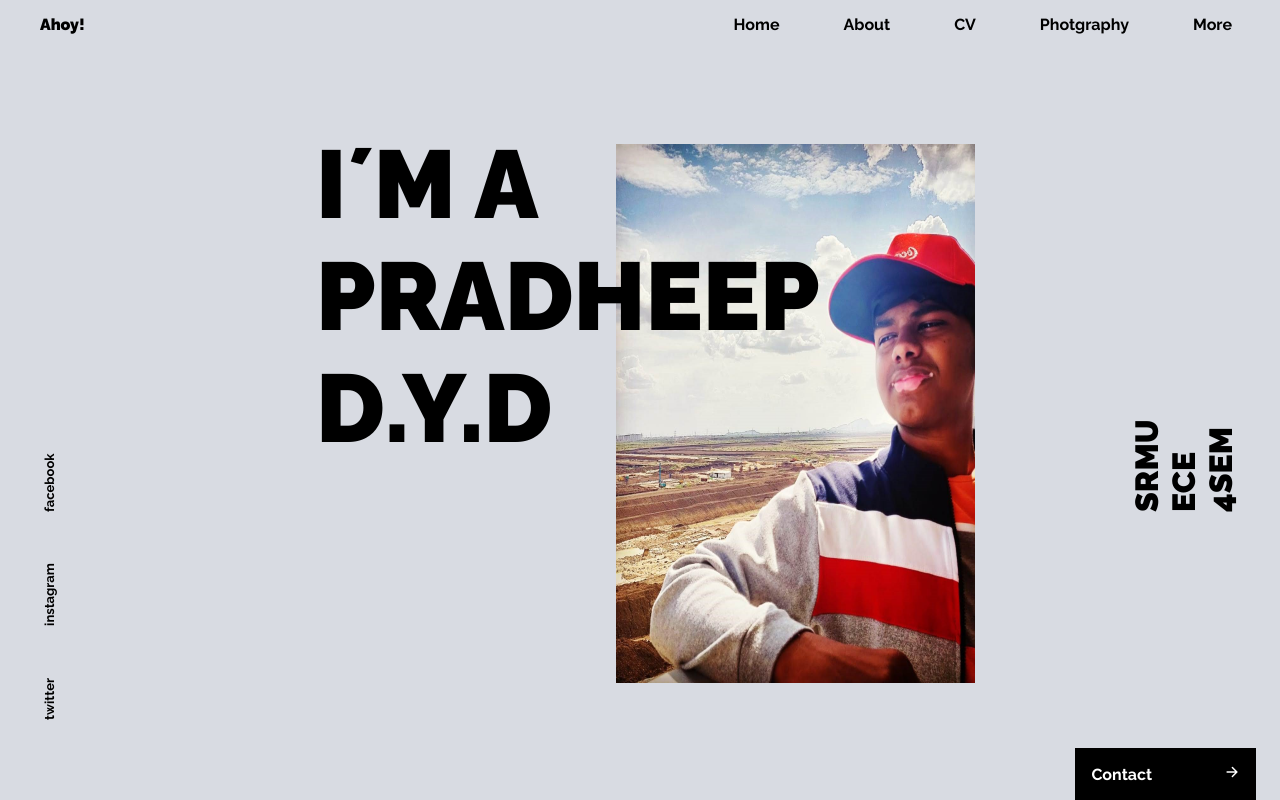
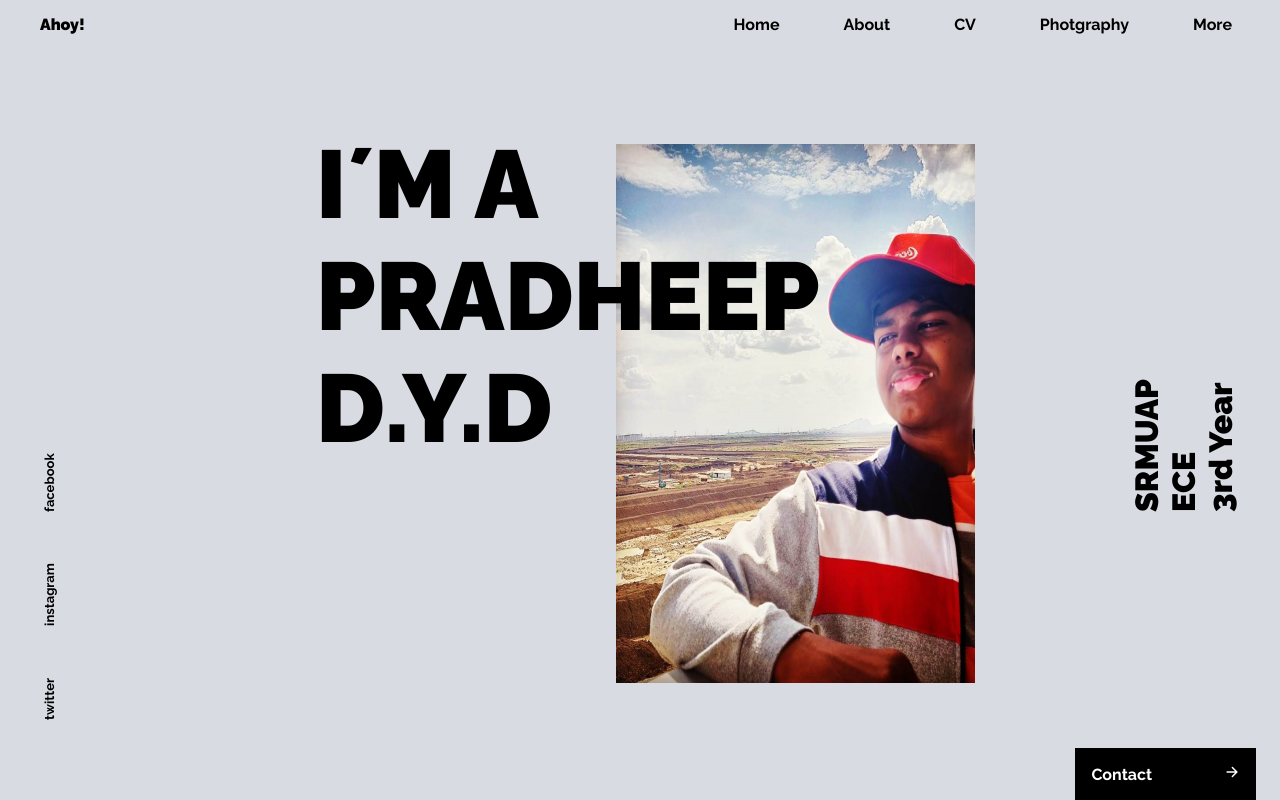
Before and after one commit to GitPradheep/trail, a plain HTML site: page index.html in a window 1280 px wide. Drawn offline with nearby package versions, Linux system fonts and the light colour scheme.

Commit message:
Update index.html

```diff
--- a/index.html
+++ b/index.html
@@ -46,7 +46,7 @@
                     <a href="#" class="home__social-link">facebook</a>
                 </div>
 
-                <h2 class="home__subtitle">SRMU<br>ECE<br>4SEM</h2>
+                <h2 class="home__subtitle">SRMUAP<br>ECE<br>3rd Year</h2>
 
                 <a href="#" class="home__button">Contact <ion-icon name="arrow-forward-outline" class="home__button-icon"></ion-icon></a>
 
```
